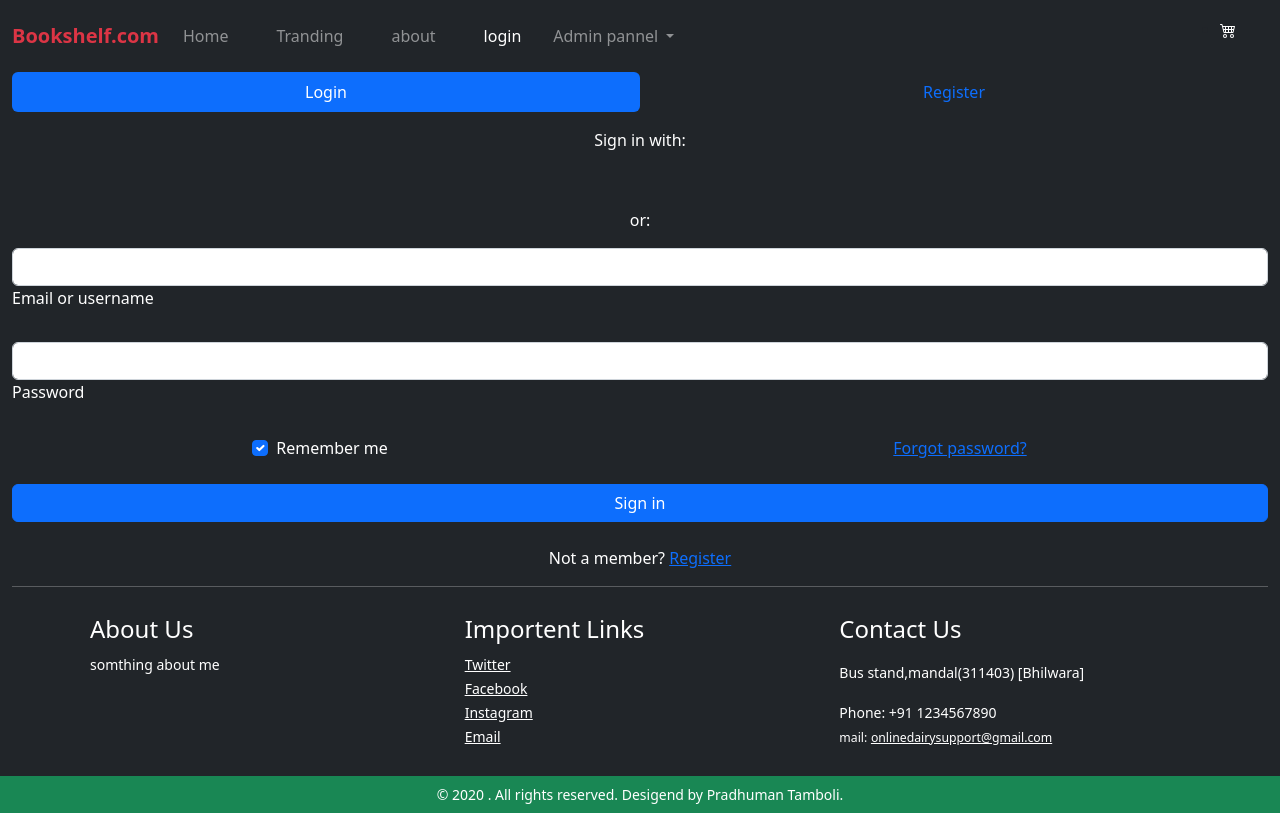
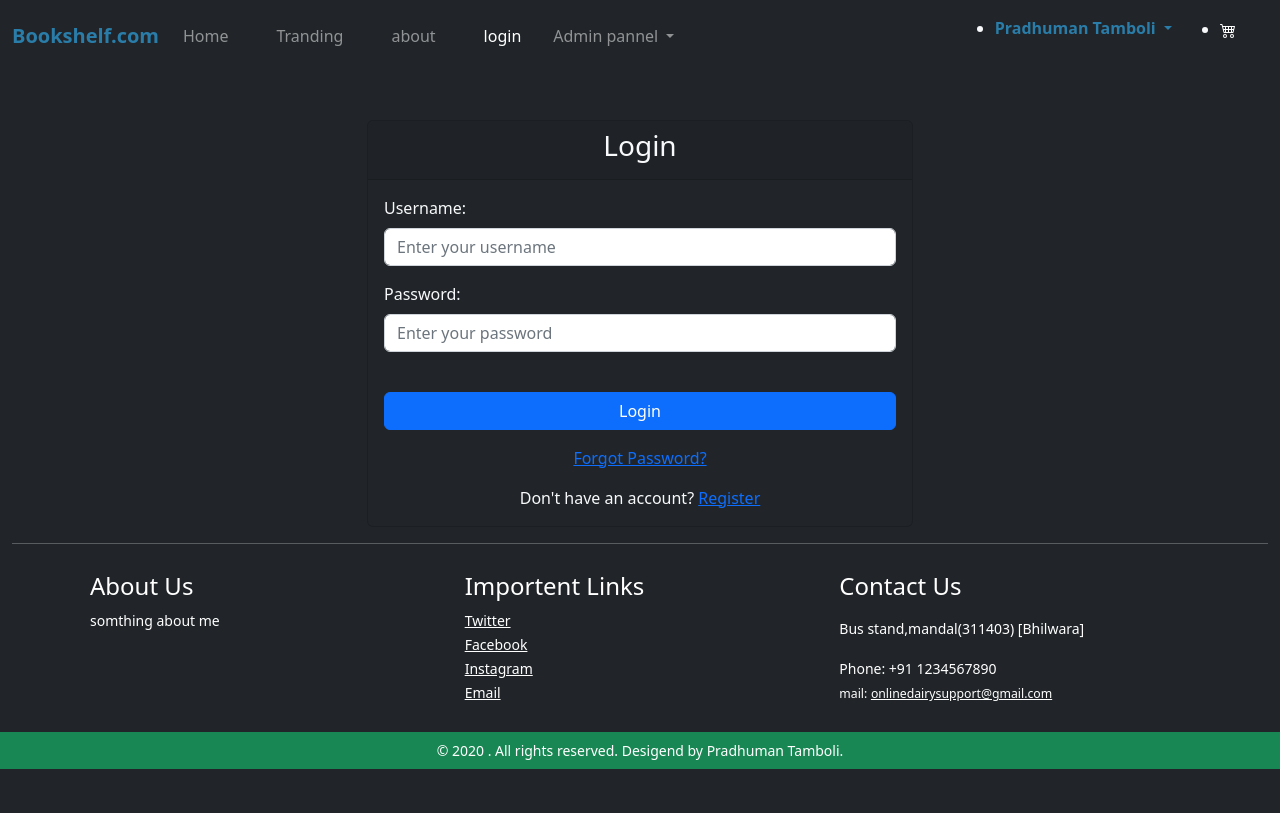
Before and after one commit to Pradhuman0012/ecommarce_website, a Django app: page /login/ in a window 1280 px wide. After the commit the page ends 769 px from the top, so only its background shows below. Run offline with Django 4.2, Linux system fonts and the light colour scheme.

Commit message:
fix login page and add user to navbar

```diff
--- a/templates/base.html
+++ b/templates/base.html
@@ -25,7 +25,7 @@
   <!-- navbar -->
   <nav class="navbar fixed-top  navbar-expand-lg navbar-dark bg-dark">
     <div class="container-fluid">
-      <strong><a class="navbar-brand mx-0 text-danger" href="/">Bookshelf.com</a></strong>
+      <strong><a class="navbar-brand mx-0 " style="color: #2a7da9;" href="/">Bookshelf.com</a></strong>
       <button class="navbar-toggler" type="button" data-bs-toggle="collapse" data-bs-target="#navbarSupportedContent"
         aria-controls="navbarSupportedContent" aria-expanded="false" aria-label="Toggle navigation">
         <span class="navbar-toggler-icon"></span>
@@ -56,7 +56,21 @@
               <a class="dropdown-item" href="#">Something else here</a>
             </div>
           </li>
+
+
           </ul>
+          <ul class"nav navbar-nav navbar-right">
+            <li class="nav-item dropdown">
+              <a class="nav-link dropdown-toggle" href="#" id="navbarDropdownUser" data-toggle="dropdown" aria-haspopup="true" aria-expanded="false" style="color: #2a7da9;">
+                <b>Pradhuman Tamboli</b>
+              </a>
+              <div class="dropdown-menu" aria-labelledby="navbarDropdownUser">
+                <a class="dropdown-item" href="/storedata">Logout</a>
+                <a class="dropdown-item" href="/admin">Database</a>
+              </div>
+            </li>
+          </ul>
+
           <ul class"nav navbar-nav navbar-right">
             <li class="nav-item mx-3">
               <a class="navbar-brand justify-content-between" href="#">
@@ -73,11 +87,9 @@
   <!-- end navbar -->
   <div class="container-fluid bg-dark text-white">
 
+    <br/><br/><br/>
+    {% block body %}
 
-    {% block body %}
-    <h1>
-      <center>Django website!
-    </h1>
     {% endblock body %}
 
     <!-- footer -->
--- a/templates/home/index.html
+++ b/templates/home/index.html
@@ -22,7 +22,7 @@ right: 20px;
 <br/>
 <br/>
 <div class="alert alert-warning alert-dismissible fade show fixed container" role="alert">
-  <strong>Welcome name!</strong> You are loged in.
+  <strong>Welcome Pradhuman Tamboli!</strong> You are loged in.
   <button type="button" class="btn-close" data-bs-dismiss="alert" aria-label="Close"></button>
 </div>
 <br/>
@@ -50,7 +50,7 @@ right: 20px;
 <div class="container-fluid">
   <div class="album py-3">
     <div class="container-fluid">
-      <h4 class="mb-2">Bestselling child Books</h4>
+      <h4 class="mb-2">Bestselling Tech Books</h4>
       <div class"container-fluid">
         <div class="row row-cols-12 row-cols-sm-12 row-cols-md-12 py-2 my-2">
 
--- a/templates/loginpage.html
+++ b/templates/loginpage.html
@@ -3,151 +3,46 @@
 {% block loginPage %}active{% endblock loginPage %}
 
 {% block body %}
-<br/><br/><br/>
 
-  <!-- Pills navs -->
-    <ul class="nav nav-pills nav-justified mb-3" id="ex1" role="tablist">
-        <li class="nav-item" role="presentation">
-        <a class="nav-link active" id="tab-login" data-mdb-toggle="pill" href="#pills-login" role="tab"
-            aria-controls="pills-login" aria-selected="true">Login</a>
-        </li>
-        <li class="nav-item" role="presentation">
-        <a class="nav-link" id="tab-register" data-mdb-toggle="pill" href="#pills-register" role="tab"
-            aria-controls="pills-register" aria-selected="false">Register</a>
-        </li>
-    </ul>
-    <!-- Pills navs -->
+<body class="bg-dark text-light">
 
-    <!-- Pills content -->
-    <div class="tab-content">
-        <div class="tab-pane fade show active" id="pills-login" role="tabpanel" aria-labelledby="tab-login">
+    <div class="container mt-5">
+      <div class="row justify-content-center">
+        <div class="col-md-6">
+          <div class="card bg-dark text-light">
+            <div class="card-header text-center">
+              <h3>Login</h3>
+            </div>
+            <div class="card-body">
               <form>
-            <div class="text-center mb-3">
-            <p>Sign in with:</p>
-            <button type="button" class="btn btn-link btn-floating mx-1">
-                <i class="fab fa-facebook-f"></i>
-            </button>
-
-            <button type="button" class="btn btn-link btn-floating mx-1">
-                <i class="fab fa-google"></i>
-            </button>
-
-            <button type="button" class="btn btn-link btn-floating mx-1">
-                <i class="fab fa-twitter"></i>
-            </button>
-
-            <button type="button" class="btn btn-link btn-floating mx-1">
-                <i class="fab fa-github"></i>
-            </button>
+                <div class="form-group">
+                  <label for="username">Username:</label>
+                  <input type="text" class="form-control" id="username" placeholder="Enter your username">
+                </div>
+                <div class="form-group">
+                  <label for="password">Password:</label>
+                  <input type="password" class="form-control" id="password" placeholder="Enter your password">
                 </div>
 
-            <p class="text-center">or:</p>
-
-            <!-- Email input -->
-            <div class="form-outline mb-4">
-            <input type="email" id="loginName" class="form-control" />
-            <label class="form-label" for="loginName">Email or username</label>
+                <br/>
+                <button type="submit" class="btn btn-primary btn-block">Login</button>
+              </form>
+              <div class="mt-3 text-center">
+                <a href="#">Forgot Password?</a>
+                {% comment %} {% url 'forgot_password' %} {% endcomment %}
               </div>
 
-            <!-- Password input -->
-            <div class="form-outline mb-4">
-            <input type="password" id="loginPassword" class="form-control" />
-            <label class="form-label" for="loginPassword">Password</label>
+              <div class="mt-3 text-center">
+                Don't have an account? <a href="#">Register</a>
+                {% comment %} {% url 'register' %} {% endcomment %}
               </div>
 
-            <!-- 2 column grid layout -->
-            <div class="row mb-4">
-            <div class="col-md-6 d-flex justify-content-center">
-                <!-- Checkbox -->
-                <div class="form-check mb-3 mb-md-0">
-                <input class="form-check-input" type="checkbox" value="" id="loginCheck" checked />
-                <label class="form-check-label" for="loginCheck"> Remember me </label>
+            </div>
+          </div>
+        </div>
       </div>
     </div>
 
-            <div class="col-md-6 d-flex justify-content-center">
-                <!-- Simple link -->
-                <a href="#!">Forgot password?</a>
-            </div>
-            </div>
-
-            <!-- Submit button -->
-            <button type="submit" class="btn btn-primary btn-block mb-4">Sign in</button>
-
-            <!-- Register buttons -->
-            <div class="text-center">
-            <p>Not a member? <a href="#!">Register</a></p>
-            </div>
-        </form>
-        </div>
-        <div class="tab-pane fade" id="pills-register" role="tabpanel" aria-labelledby="tab-register">
-        <form>
-            <div class="text-center mb-3">
-            <p>Sign up with:</p>
-            <button type="button" class="btn btn-link btn-floating mx-1">
-                <i class="fab fa-facebook-f"></i>
-            </button>
-
-            <button type="button" class="btn btn-link btn-floating mx-1">
-                <i class="fab fa-google"></i>
-            </button>
-
-            <button type="button" class="btn btn-link btn-floating mx-1">
-                <i class="fab fa-twitter"></i>
-            </button>
-
-            <button type="button" class="btn btn-link btn-floating mx-1">
-                <i class="fab fa-github"></i>
-            </button>
-            </div>
-
-            <p class="text-center">or:</p>
-
-            <!-- Name input -->
-            <div class="form-outline mb-4">
-            <input type="text" id="registerName" class="form-control" />
-            <label class="form-label" for="registerName">Name</label>
-            </div>
-
-            <!-- Username input -->
-            <div class="form-outline mb-4">
-            <input type="text" id="registerUsername" class="form-control" />
-            <label class="form-label" for="registerUsername">Username</label>
-            </div>
-
-            <!-- Email input -->
-            <div class="form-outline mb-4">
-            <input type="email" id="registerEmail" class="form-control" />
-            <label class="form-label" for="registerEmail">Email</label>
-            </div>
-
-            <!-- Password input -->
-            <div class="form-outline mb-4">
-            <input type="password" id="registerPassword" class="form-control" />
-            <label class="form-label" for="registerPassword">Password</label>
-            </div>
-
-            <!-- Repeat Password input -->
-            <div class="form-outline mb-4">
-            <input type="password" id="registerRepeatPassword" class="form-control" />
-            <label class="form-label" for="registerRepeatPassword">Repeat password</label>
-            </div>
-
-            <!-- Checkbox -->
-            <div class="form-check d-flex justify-content-center mb-4">
-            <input class="form-check-input me-2" type="checkbox" value="" id="registerCheck" checked
-                aria-describedby="registerCheckHelpText" />
-            <label class="form-check-label" for="registerCheck">
-                I have read and agree to the terms
-            </label>
-            </div>
-
-            <!-- Submit button -->
-            <button type="submit" class="btn btn-primary btn-block mb-3">Sign in</button>
-        </form>
-        </div>
-    </div>
-    <!-- Pills content -->
-
+</body>
 
 {% endblock body %}
```
Lines whose indentation alone changed are shown as unchanged.
